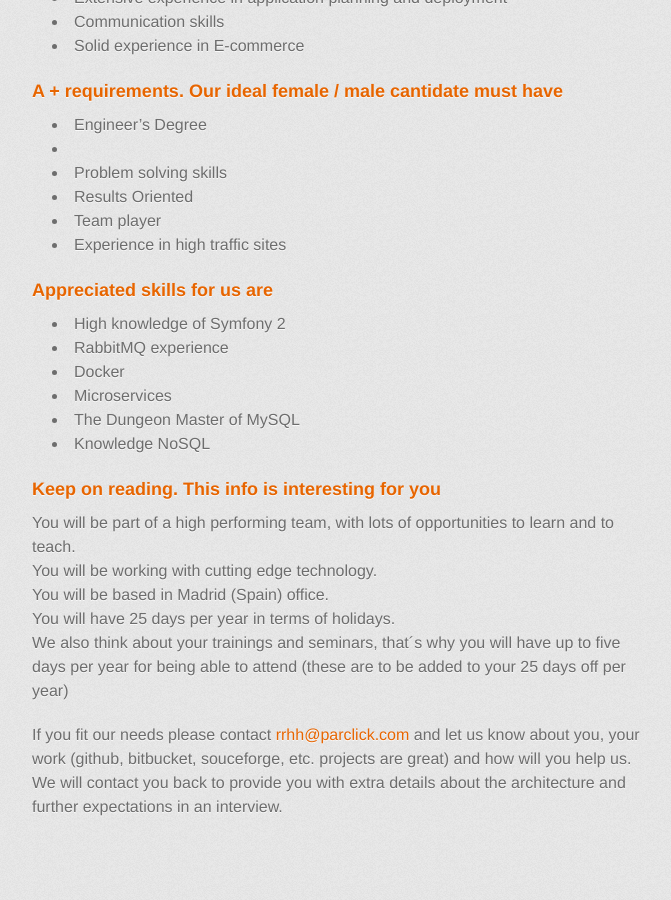
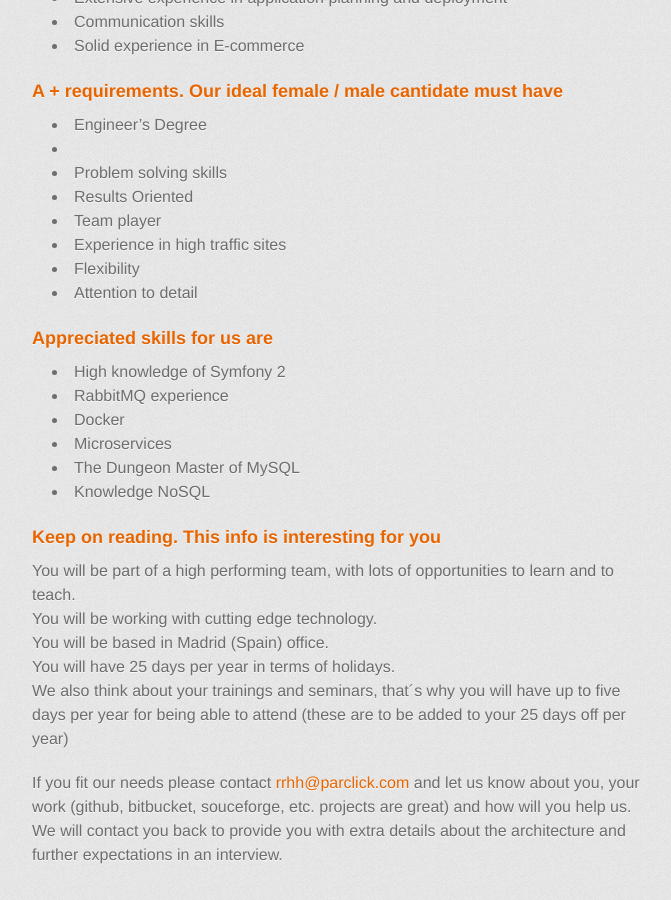
Before and after one commit to parclick/parclick.github.io, a Jekyll site: the page built from _posts/2016-11-20-Technical-Lead-Architect.html, in a window 1280 px wide and 900 px high, scrolled down 1262 px. Shown: the whole window, without its empty margins (298-969 px from the left). Built offline with Jekyll 4.4.1, drawn with Linux system fonts in a browser that asks for light colours; some web fonts are replaced; Markdown is read by kramdown in place of the engine named in the settings.

Commit message:
Update 2016-11-20-Technical-Lead-Architect.html

```diff
--- a/_posts/2016-11-20-Technical-Lead-Architect.html
+++ b/_posts/2016-11-20-Technical-Lead-Architect.html
@@ -41,6 +41,8 @@ We are currently based in Madrid and working globally.
   <li>Results Oriented</li>
   <li>Team player</li>
   <li>Experience in high traffic sites</li>
+  <li>Flexibility</li>
+  <li>Attention to detail</li>
 </ul>
 <h3>Appreciated skills for us are</h3>
 <ul>
```
